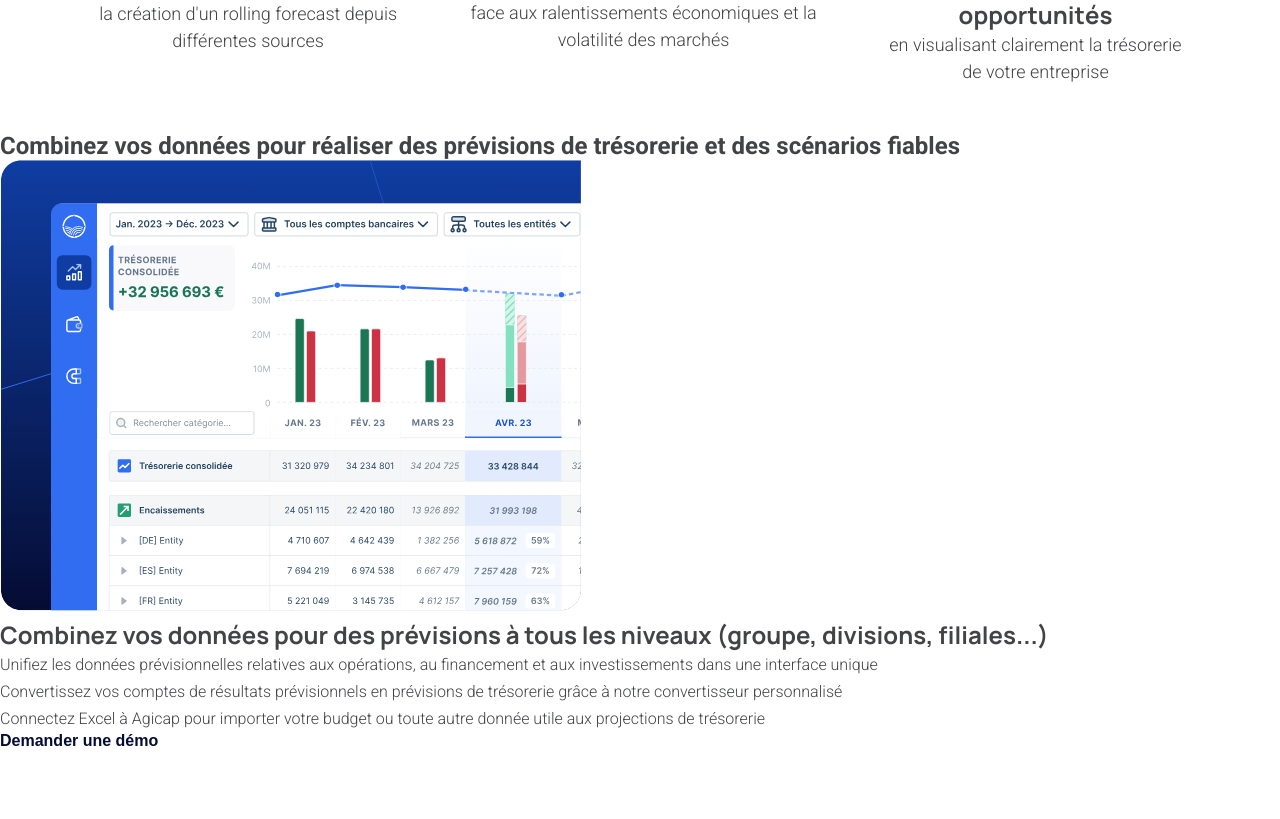
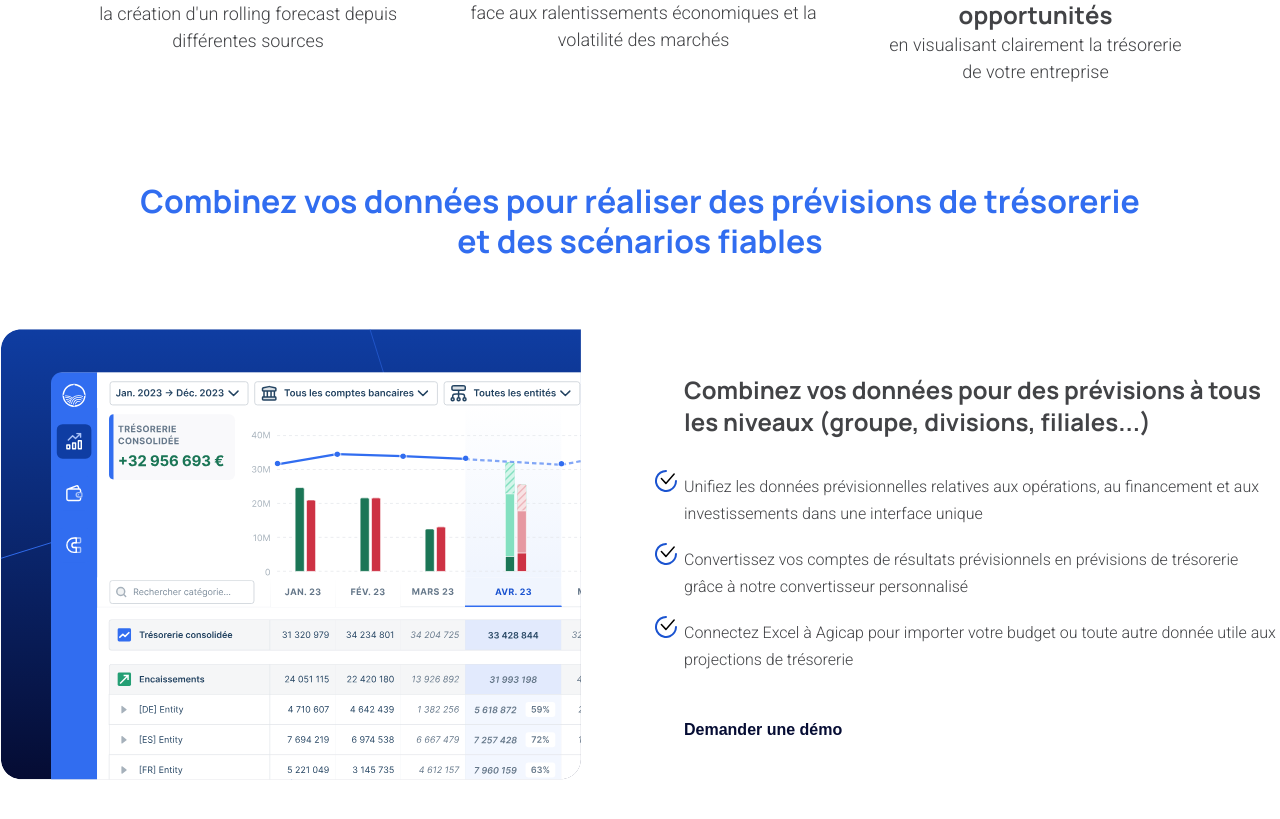
Before and after one commit to lbdevDesign/agicap, a React (Create React App) app: page / in a window 1280 px wide. Shown: the part 765-1584 px from the top of the page. Before the commit the page ends 1520 px from the top, so only its background shows below. Built offline with nearby package versions, Linux system fonts and the light colour scheme.

Commit message:
style update

```diff
--- a/src/style/index.scss
+++ b/src/style/index.scss
@@ -9,9 +9,11 @@
 @import "../components//organisms/header/header.scss";
 @import "../components/organisms/heroSection/heroSection.scss";
 @import "../components/organisms/features/features.scss";
+@import "../components/organisms/presentation/presentation.scss";
 
 //Molecules
 @import "../components/molecules/featureCard/featureCard.scss";
+@import "../components/molecules/presentationModule/presentationModule.scss";
 
 //Atoms
 @import "../components/atoms/primaryCta/primaryCta.scss";
--- a/src/style/settings/fonts.scss
+++ b/src/style/settings/fonts.scss
@@ -14,7 +14,7 @@
 $h3mobile: 16px;
 
 $h1desktop: 40px;
-$h2desktop: 28px;
+$h2desktop: 32px;
 $h3desktop: 24px;
 
 h1 {
@@ -22,6 +22,13 @@
     font-family: $manrope;
     color: $primary;
     line-height: 48px;
+}
+
+h2 {
+    font-size: $h2desktop;
+    font-family: $manrope;
+    color: $primary;
+    line-height: 40px;
 }
 
 h3 {
```
